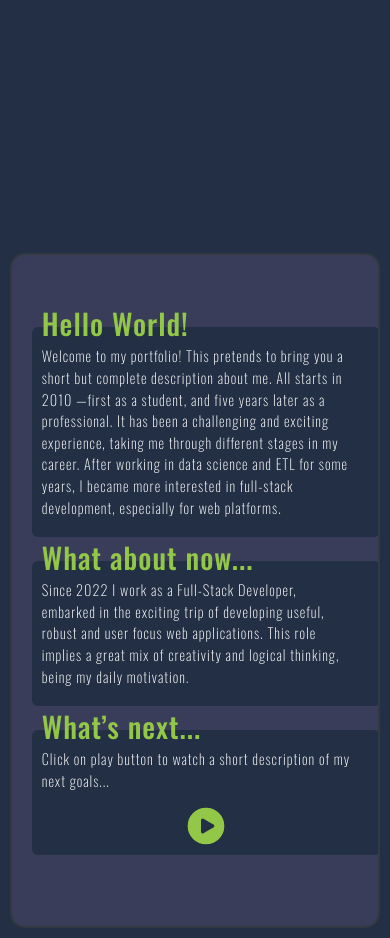
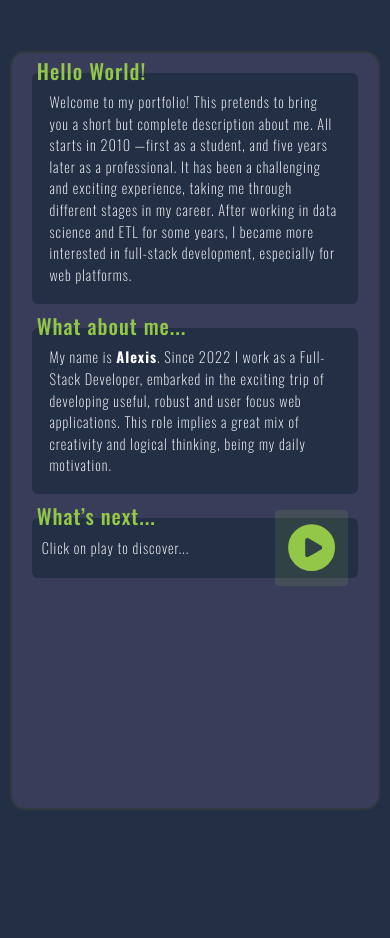
Before and after one commit to aalfonso88/portfolio, a React (Vite) app: page /portfolio/about in a window 390 px wide. After the commit the page ends 844 px from the top, so only its background shows below. Built offline with nearby package versions, Linux system fonts and the light colour scheme.

Commit message:
fix responsiveness

```diff
--- a/src/components/AboutSection.tsx
+++ b/src/components/AboutSection.tsx
@@ -19,16 +19,16 @@ const AboutSection = () => {
                     </p>
                 </section>
                 <section>
-                    <span>What about now...</span>
+                    <span>What about me...</span>
                     <p>
-                        Since 2022 I work as a Full-Stack Developer, embarked in the exciting trip of developing useful, robust and user focus web applications.
+                        My name is <strong>Alexis</strong>. Since 2022 I work as a Full-Stack Developer, embarked in the exciting trip of developing useful, robust and user focus web applications.
                         This role implies a great mix of creativity and logical thinking, being my daily motivation.
                     </p>
                 </section>
                 <section>
                     <span>What’s next...</span>
                     <p>
-                        Click on play button to watch a short description of my next goals...
+                        Click on play to discover...
                     </p>
                     <div className='about-section-icon-play'>
                         <button><IconPlay /></button>
--- a/src/styles/about-section.css
+++ b/src/styles/about-section.css
@@ -4,11 +4,6 @@
     flex-wrap: wrap;
     justify-content: center;
     align-self: center;
-
-    @media (width < 768px) {
-        flex-direction: column-reverse;
-        gap: 0px;
-    }
 
     p {
         color: white;
@@ -41,7 +36,8 @@
     section {
         position: relative;
         display: flex;
-        flex-direction: column;
+        flex-direction: row;
+        justify-content: space-evenly;
         background-color: #222f44;
         border-radius: 6px;
         padding: 8px 22px;
@@ -58,15 +54,24 @@
             font-weight: 500;
             top: -25px;
             left: 10px;
+
+            @media (width < 1200px) {
+                font-size: 1.3rem;
+                top: -18px;
+                left: 5px;
+            }
         }
     }
 }
 
 .about-section-icon-play {
+    display: flex;
     justify-content: center;
     align-self: center;
-    flex-basis: 100%;
-    width: fit-content;
+    width: 30%;
+    height: 150%;
+    background-color: #92c74820;
+    border-radius: 4px;
 
     button {
         background: none;
@@ -74,7 +79,7 @@
         padding: 0;
         margin: 0;
         line-height: 0;
-        font-size: 2.5rem;
+        font-size: 3.2rem;
         color: #93c748;
         cursor: pointer;
 
--- a/src/styles/navigation.css
+++ b/src/styles/navigation.css
@@ -1,13 +1,14 @@
 .navigation-container {
   display: flex;
   flex-direction: column;
-  min-height: 80vh;
+  height: 80dvh;
   width: 80vw;
 
-  @media (width < 768px) {
+  @media (width < 980px) {
     width: 95vw;
+    height: 90dvh;
     padding: 10px;
-    margin-top: 40vh;
+    margin-top: 2vh;
   }
 }
 
@@ -25,7 +26,7 @@
     }
   }
 
-  @media (width < 768px) {
+  @media (width < 980px) {
     display: none;
   }
 
@@ -72,7 +73,7 @@
 
 .navigation-content {
   display: flex;
-  flex-direction: row;
+  flex-direction: column;
   flex-wrap: wrap;
   align-items: flex-start;
   justify-content: center;
@@ -80,9 +81,10 @@
   background: #393D5A;
   border: 2px solid #323940;
   border-radius: 30px;
-  overflow: hidden;
 
-  @media (width < 768px) {
+  @media (width < 1200px) {
+    justify-content: flex-start;
+    padding-top: 20px;
     border-radius: 15px;
   }
 }
```
